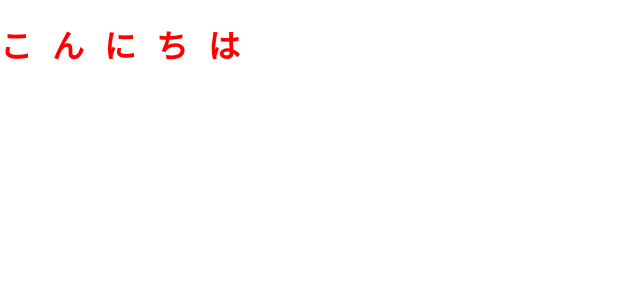
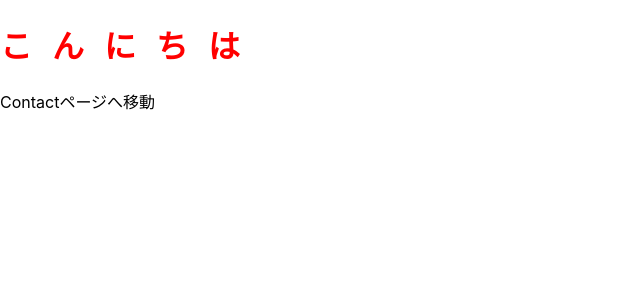
Before and after one commit to makoto-ogata/next-portforio, a Next.js app: page / in a window 1280 px wide. Shown: the top 300 px of the page, without its empty margins (0-640 px from the left). Built offline with nearby package versions, Linux system fonts and the light colour scheme.

Commit message:
added link tag

```diff
--- a/src/pages/index.js
+++ b/src/pages/index.js
@@ -1,8 +1,12 @@
+import Link from 'next/link';
 import * as style from '../styles/index.module.css';
 
 const Index =()=> {
   return(
-    <h1 className={style.h1Text}>こんにちは</h1>
+    <div>
+      <h1 className={style.h1Text}>こんにちは</h1>
+      <Link href="/contact"><a>Contactページへ移動</a></Link>
+    </div>
   )
 }
 
```
